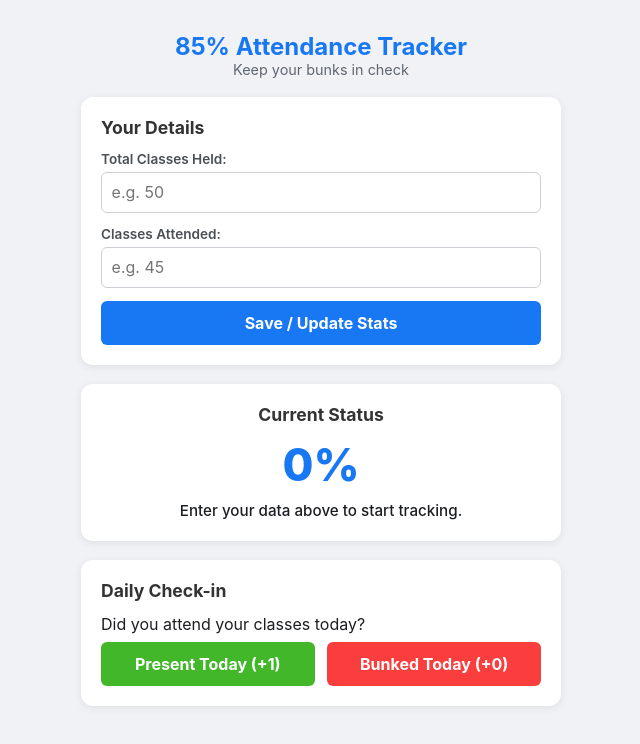
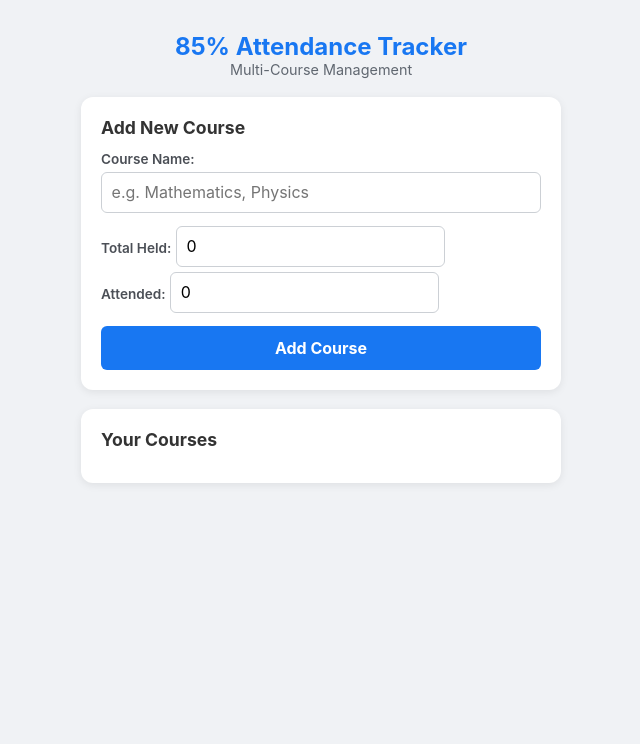
Before and after one commit to Saru2188/attendance-tracker, a plain HTML site: page index.html in a window 1280 px wide. Shown: the whole page, without its empty margins (319-959 px from the left). Drawn offline with Linux system fonts and the light colour scheme.

Commit message:
Update index.html

```diff
--- a/index.html
+++ b/index.html
@@ -11,39 +11,36 @@
   <div class="app-container">
     <header>
       <h1>85% Attendance Tracker</h1>
-      <p class="subtitle">Keep your bunks in check</p>
+      <p class="subtitle">Multi-Course Management</p>
     </header>
 
-    <!-- Setup / Update Form -->
+    <!-- Add New Course Section -->
     <section class="card">
-      <h2>Your Details</h2>
-      <form id="attendance-form">
+      <h2>Add New Course</h2>
+      <form id="add-course-form">
         <div class="input-group">
-          <label for="total-classes">Total Classes Held:</label>
-          <input type="number" id="total-classes" min="0" required placeholder="e.g. 50">
+          <label for="course-name">Course Name:</label>
+          <input type="text" id="course-name" placeholder="e.g. Mathematics, Physics" required>
         </div>
-        <div class="input-group">
-          <label for="attended-classes">Classes Attended:</label>
-          <input type="number" id="attended-classes" min="0" required placeholder="e.g. 45">
+        <div class="input-group flex-row">
+          <div>
+            <label for="initial-total">Total Held:</label>
+            <input type="number" id="initial-total" min="0" placeholder="0" value="0" required>
+          </div>
+          <div>
+            <label for="initial-attended">Attended:</label>
+            <input type="number" id="initial-attended" min="0" placeholder="0" value="0" required>
+          </div>
         </div>
-        <button type="submit" id="save-btn">Save / Update Stats</button>
+        <button type="submit" class="btn-primary">Add Course</button>
       </form>
     </section>
 
-    <!-- Dashboard Status -->
-    <section class="card status-card">
-      <h2>Current Status</h2>
-      <div class="percentage-display" id="percentage">0%</div>
-      <p id="status-message">Enter your data above to start tracking.</p>
-    </section>
-
-    <!-- Daily Log Section -->
-    <section class="card daily-card">
-      <h2>Daily Check-in</h2>
-      <p>Did you attend your classes today?</p>
-      <div class="action-buttons">
-        <button id="btn-present" class="btn-success">Present Today (+1)</button>
-        <button id="btn-bunked" class="btn-danger">Bunked Today (+0)</button>
+    <!-- Course List Section -->
+    <section class="card">
+      <h2>Your Courses</h2>
+      <div id="course-list" class="course-list">
+        <!-- Dynamic course cards injected via JS -->
       </div>
     </section>
   </div>
```
